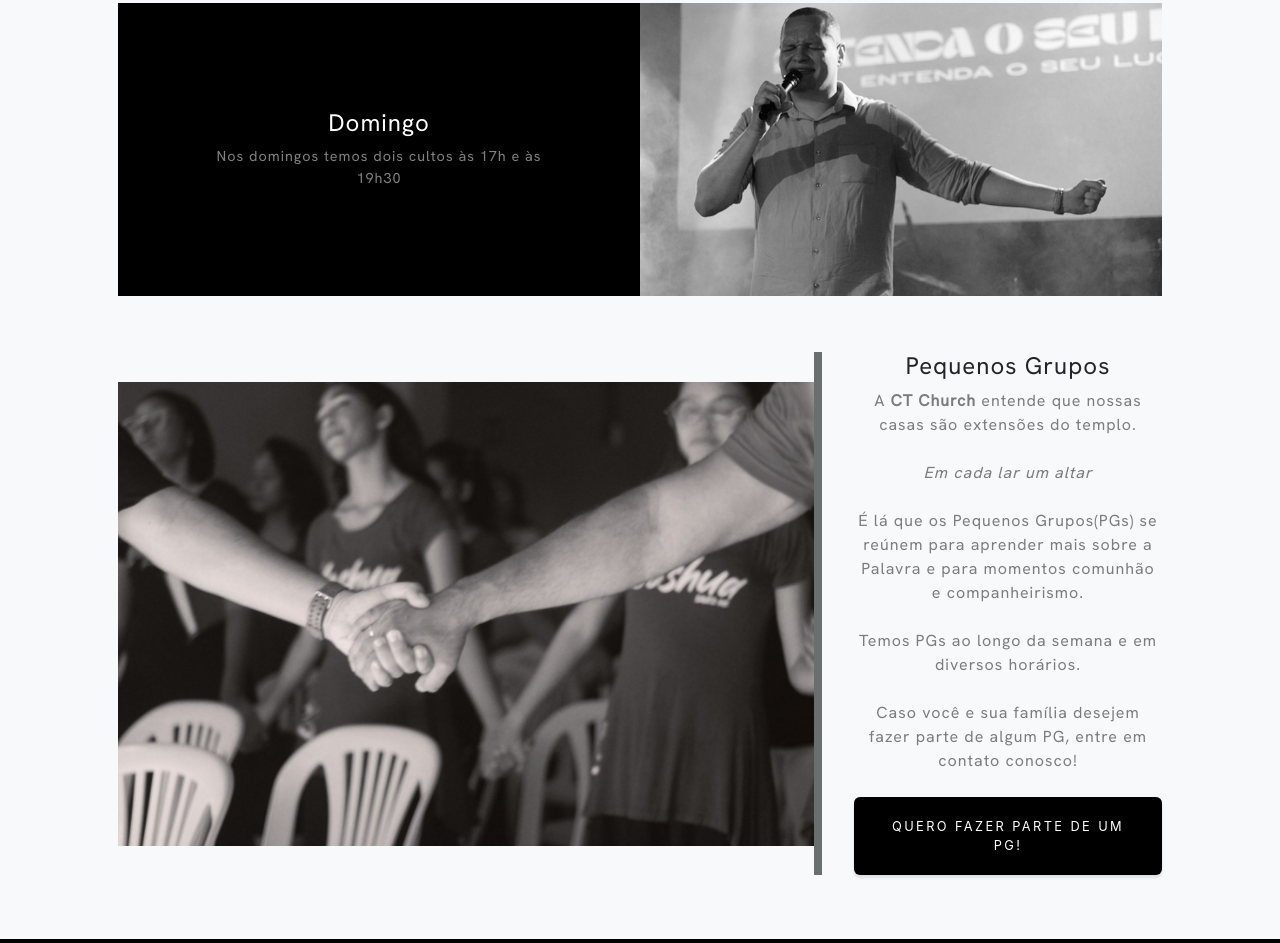
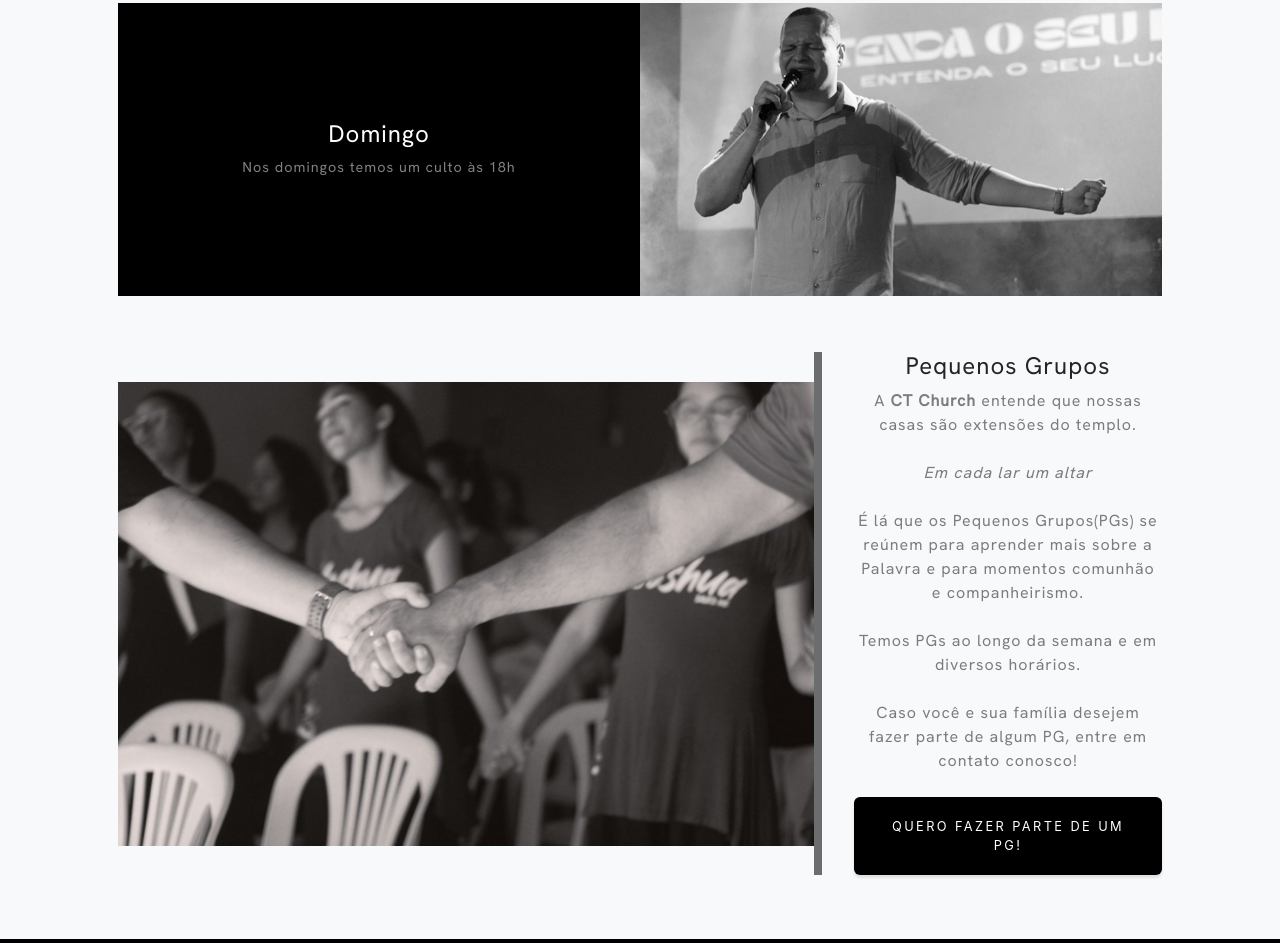
Before and after one commit to foolOnTheHill/ct-church-landing-page, a plain HTML site: page index.html in a window 1280 px wide. Shown: the part 2779-3722 px from the top of the page. Drawn offline with nearby package versions, Linux system fonts and the light colour scheme.

Commit message:
Corrige o horário do culto de domingo

```diff
--- a/index.html
+++ b/index.html
@@ -115,7 +115,7 @@
                             <div class="d-flex h-100">
                                 <div class="project-text w-100 my-auto text-center text-lg-right">
                                     <h4 class="text-white">Domingo</h4>
-                                    <p class="mb-0 text-white-50">Nos domingos temos dois cultos às 17h e às 19h30</p>
+                                    <p class="mb-0 text-white-50">Nos domingos temos um culto às 18h</p>
                                 </div>
                             </div>
                         </div>
```
